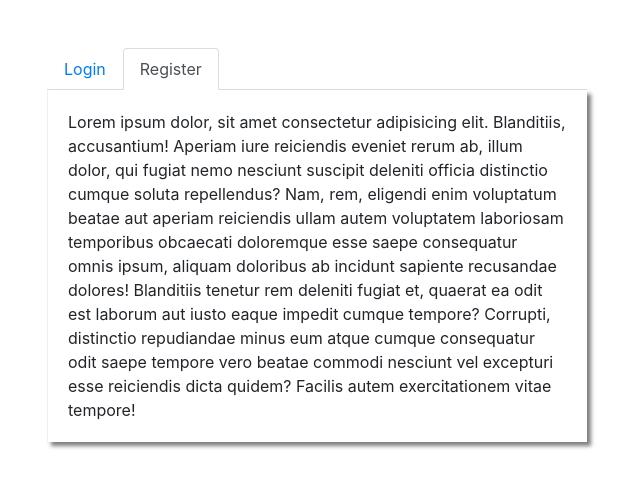
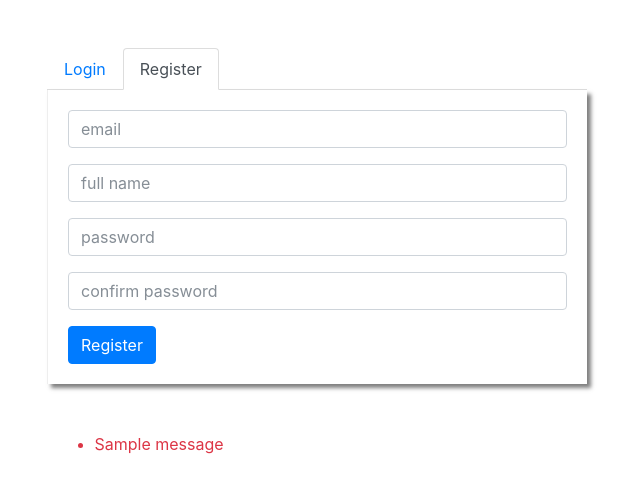
Before and after one commit to rwjlee/LoginAndRegistration, a Flask app: template templates/authenticate.html in a window 1280 px wide, after a click on "Register". Shown: the top 493 px of the page, without its empty margins (323-963 px from the left). Run offline with Flask 2, Linux system fonts and the light colour scheme; the template is opened without the code that fills it, so the values that code supplies are empty; tables that the repository leaves empty hold one stand-in row (values such as "Sample post"); one stand-in notice (Sample message) is shown; some libraries are stand-ins or nearby versions.

Commit message:
add all files

```diff
--- a/server.py
+++ b/server.py
@@ -3,7 +3,7 @@ from flask import Flask, session, request, redirect, render_template, flash, url
 from db.data_layer import get_user_by_email, get_user_by_id, create_user
 
 app = Flask(__name__)
-
+app.secret_key = 'garbage'
 
 EMAIL_REGEX = re.compile(r'^([a-zA-Z0-9_\-\.]+)@((\[[0-9]{1,3}\.[0-9]{1,3}\.[0-9]{1,3}\.)|(([a-zA-Z0-9\-]+\.)+))([a-zA-Z]{2,4}|[0-9]{1,3})(\]?)$')
 
@@ -11,4 +11,74 @@ EMAIL_REGEX = re.compile(r'^([a-zA-Z0-9_\-\.]+)@((\[[0-9]{1,3}\.[0-9]{1,3}\.[0-9
 def index():
     return render_template('index.html')
 
-app.run(debug=True)
+@app.route('/authenticate')
+def authenticate():
+
+    return render_template('authenticate.html')
+
+@app.route('/register', methods = ['POST'])
+def register():
+    server_email = request.form['html_email']
+    server_username = request.form['html_username']
+    server_password = request.form['html_password']
+    server_confirm = request.form['html_confirm']
+
+    is_valid = True
+
+    if server_password != server_confirm:
+        flash('passwords are not the same')
+        is_valid = False
+
+    if is_empty('email', request.form):
+        is_valid = False
+
+    if is_empty('username', request.form):
+        is_valid = False
+
+    if is_empty('password', request.form):
+        is_valid = False
+
+    if not is_valid:
+        return redirect(url_for('authenticate'))
+
+
+    user = create_user(server_email, server_username, server_password)
+
+    session['user_id'] = user.id
+    session['username'] = user.name
+
+    return redirect(url_for('index'))
+
+@app.route('/logout')
+def logout():
+    session.clear()
+    return redirect(url_for('index'))
+
+@app.route('/login', methods = ['POST'])
+def login():
+    try:
+        user = get_user_by_email(request.form['html_email'])
+        if user.password == request.form['html_password']:
+            session['user_id'] = user.id
+            session['username'] = user.name
+            return redirect(url_for('index'))
+    except:
+        pass
+
+    flash('invalid login')
+    return redirect(url_for('authenticate'))
+
+def is_empty(name, form):
+    key = 'html_{}'.format(name)
+    empty = not len(form[key])>0
+    if empty:
+        flash('{} is empty'.format(name))
+
+    return empty
+
+
+
+
+
+
+app.run(debug=True, port=5001)
--- a/templates/authenticate.html
+++ b/templates/authenticate.html
@@ -12,13 +12,38 @@
         </ul>
         <div class="tab-content" id="myTabContent">
             <div class="tab-pane fade show active" id="login" role="tabpanel" aria-labelledby="login-tab">
-                Lorem ipsum dolor sit amet consectetur, adipisicing elit. Voluptatibus sunt minima qui perferendis cum quos iure at? Culpa possimus similique consectetur placeat sequi cum id, perspiciatis neque fugit eum rem modi architecto magni voluptatem debitis quaerat at recusandae? Eveniet quibusdam labore commodi! Tempora, consequatur hic. Sint odit error alias saepe quidem, harum hic consequatur dolorum quam voluptate. Dolor molestiae unde vel officia tenetur dolores magnam dolorem quae, recusandae officiis libero necessitatibus ex corrupti minima, deserunt dicta optio ea dolore porro.
+                <form action="{{url_for('login')}}" method="POST">
+                    <div class="form-group">
+                        <input type="email" class="form-control" name="html_email" id="" placeholder="email">
+                    </div>
+                    <div class="form-group">
+                        <input type="password" class="form-control"  name="html_password" id="" placeholder="password">
+                    </div>
+                    <button class="btn btn-primary">Register</button>
+                </form>
+
             </div>
             <div class="tab-pane fade" id="register" role="tabpanel" aria-labelledby="register-tab">
-                Lorem ipsum dolor, sit amet consectetur adipisicing elit. Blanditiis, accusantium! Aperiam iure reiciendis eveniet rerum ab, illum dolor, qui fugiat nemo nesciunt suscipit deleniti officia distinctio cumque soluta repellendus? Nam, rem, eligendi enim voluptatum beatae aut aperiam reiciendis ullam autem voluptatem laboriosam temporibus obcaecati doloremque esse saepe consequatur omnis ipsum, aliquam doloribus ab incidunt sapiente recusandae dolores! Blanditiis tenetur rem deleniti fugiat et, quaerat ea odit est laborum aut iusto eaque impedit cumque tempore? Corrupti, distinctio repudiandae minus eum atque cumque consequatur odit saepe tempore vero beatae commodi nesciunt vel excepturi esse reiciendis dicta quidem? Facilis autem exercitationem vitae tempore!
-            </div>
+                <form action="{{url_for('register')}}" method='POST'>
+                    <div class="form-group">
+                        <input type="email" name="html_email" id="" placeholder="email" class="form-control">
+                    </div>
+                    <div class="form-group">
+                            <input type="text" class="form-control" name="html_username" id="" placeholder="full name">
+                        </div>
+                    <div class="form-group">
+                        <input type="password" class="form-control" name="html_password" id="" placeholder="password">
+                    </div>
+
+
+                    <div class="form-group">
+                        <input type="password" class="form-control" name="html_confirm" id="" placeholder="confirm password">
+                    </div>
+                    <button class="btn btn-primary">Register</button>
+                </div>
+            </form>
         </div>
     </div>
 </div>
-
+{% include 'errors.html' %}
 {% endblock %}
--- a/templates/errors.html
+++ b/templates/errors.html
@@ -0,0 +1,16 @@
+<div class="col-6 offset-3 my-5">
+{% with errors = get_flashed_messages() %}
+{% if errors %}
+<div class="text-danger">
+    <ul>
+        {%- for message in errors %}
+        <li>
+            {{message}}
+        </li>
+        {% endfor -%}
+    </ul>
+</div>
+{% endif %}
+{% endwith %}
+
+</div>
```
Also changed, not shown: templates/index.html (+10 -0 lines).
